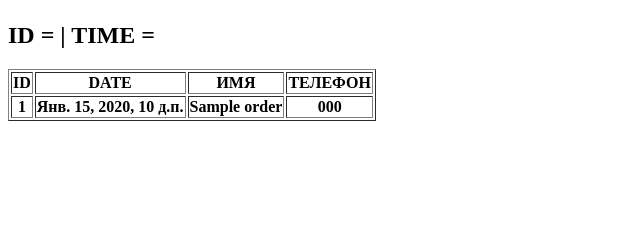
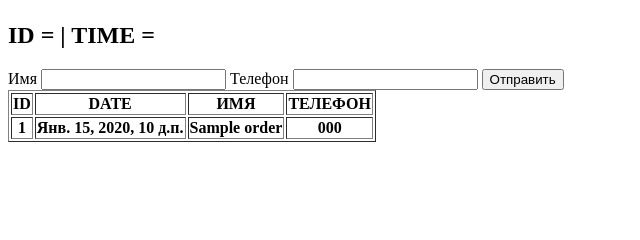
Before and after one commit to skaylife/Django_landing_CRM, a Django app: page / in a window 1280 px wide. Shown: the part 116-356 px from the top of the page, without its empty margins (0-640 px from the left). Run offline with Django 3.2, Linux system fonts and the light colour scheme; tables that the repository leaves empty hold one stand-in row (values such as "Sample post"); lists and menus that the app fills with data are empty.

Commit message:
redirect click

```diff
--- a/crm/views.py
+++ b/crm/views.py
@@ -6,3 +6,6 @@ def first_page(request):
     return render(request, './index.html', {
         'object_list' : object_list
     })
+
+def thanks_page(request):
+    return render(request, './thanks_page.html')
--- a/landing/urls.py
+++ b/landing/urls.py
@@ -19,5 +19,6 @@ from crm import views
 
 urlpatterns = [
     path('admin/', admin.site.urls),
-    path('', views.first_page)
+    path('', views.first_page),
+    path('thanks', views.thanks_page, name = 'thanks_page')
 ]
--- a/templates/index.html
+++ b/templates/index.html
@@ -14,6 +14,18 @@
 <h2>{{ obj.order_name }}</h2>
 <h2>{{ obj.order_phone }}</h2>
 
+
+    <form action="{% url 'thanks_page' %}">
+        <label>Имя</label>
+        <input name="name">
+        <label>Телефон</label>
+        <input name="phone">
+        <button type="submit">Отправить</button>
+    </form>
+
+
+
+{% if object_list %}
 
 
 <table border="1">
@@ -33,7 +45,10 @@
     {% endfor %}
 </table>
 
+{% else %}
+<h1>Данных нет</h1>
 
+{% endif %}
 
 </body>
 </html>
```
Also changed, not shown: db.sqlite3.
